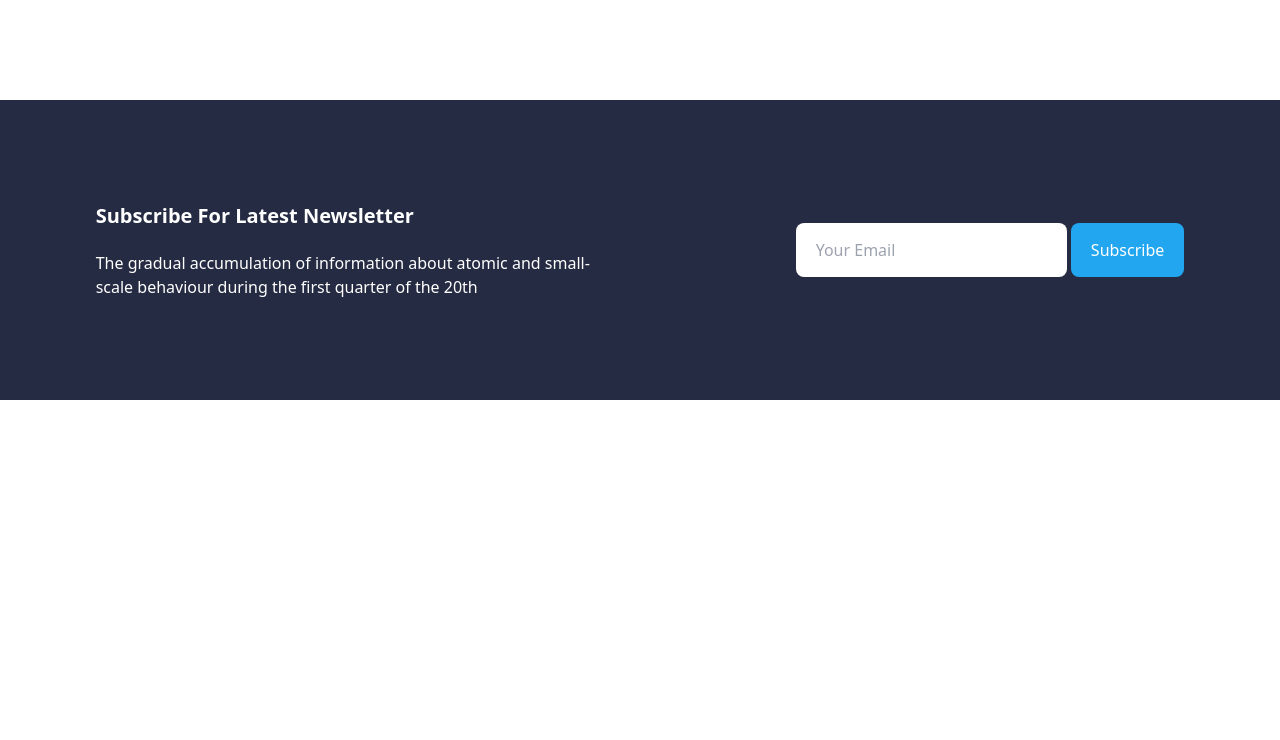
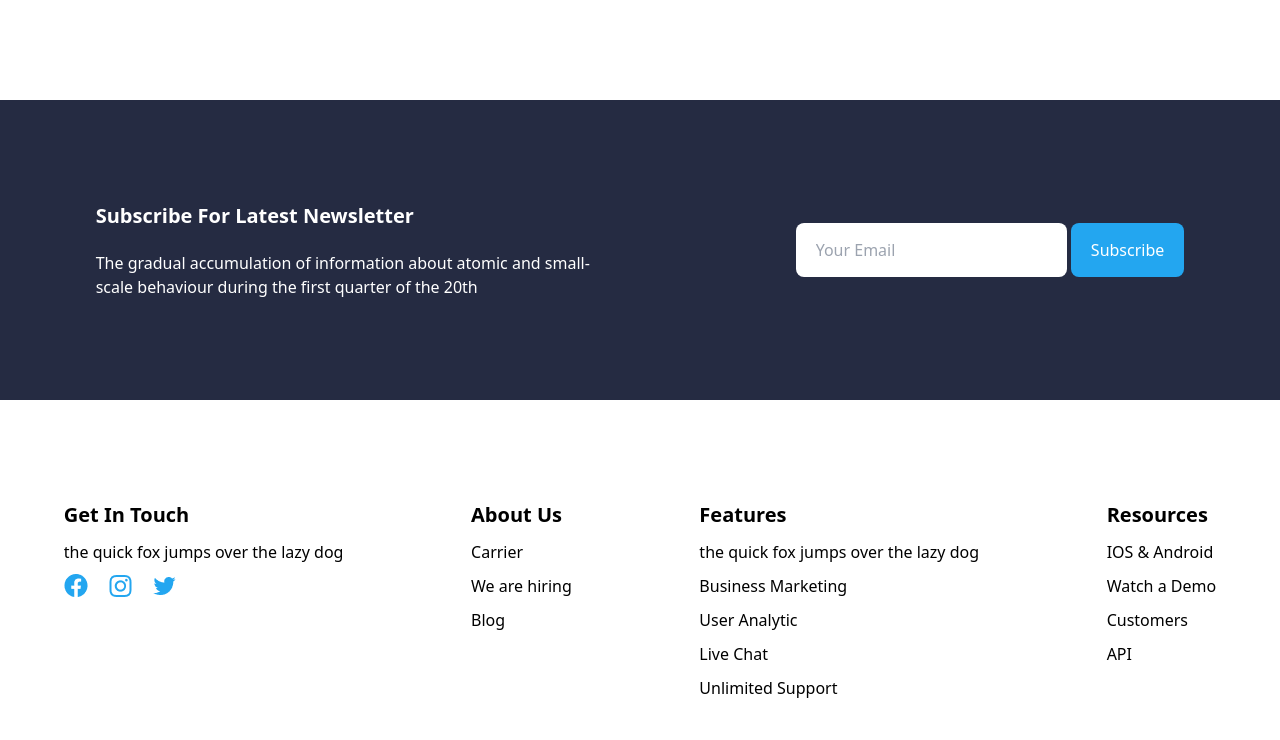
Before and after one commit to vibswift/html-tailwind-home-work, a website: page src/index.html in a window 1280 px wide. Shown: the part 3841-4581 px from the top of the page. Before the commit the page ends 4341 px from the top, so only its background shows below. Drawn offline with nearby package versions, Linux system fonts and the light colour scheme; files that its build step writes are made by us from their sources.

Commit message:
footer section8

```diff
--- a/src/index.html
+++ b/src/index.html
@@ -483,8 +483,46 @@ small-scale behaviour during the first quarter of the 20th </p>
     <button class="bg-[#23A6F0] text-[white] px-[20px] py-[15px] rounded-[8px]">Subscribe</button>
 </div>
     </section>
+</main>
 
-</main>
+<footer>
+
+    <section class="lg:flex lg:justify-around">
+        <div class="block1 mb-[30px]">
+            <p class="text-[20px] font-bold mb-[10px]">Get In Touch</p>
+            <p class="mb-[10px]">the quick fox jumps over the
+lazy dog</p>
+<img src="./sur/sur10.png" alt="">
+        </div>
+
+          <div class="block1 mb-[30px]">
+            <p class="text-[20px] font-bold mb-[10px]">About Us</p>
+            <p class="mb-[10px]">Carrier</p>
+            <p class="mb-[10px]">We are hiring</p>
+            <p class="mb-[10px]">Blog</p>
+        </div>
+
+          <div class="block1 mb-[30px]">
+            <p class="text-[20px] font-bold mb-[10px]">Features</p>
+            <p class="mb-[10px]">the quick fox jumps over the
+lazy dog</p>
+            <p class="mb-[10px]">Business Marketing</p>
+            <p class="mb-[10px]">User Analytic</p>
+            <p class="mb-[10px]">Live Chat</p>
+            <p class="mb-[10px]">Unlimited Support</p>
+        </div>
+
+          <div class="block1 mb-[30px]">
+            <p class="text-[20px] font-bold mb-[10px]">Resources</p>
+            <p class="mb-[10px]">IOS & Android</p>
+            <p class="mb-[10px]">Watch a Demo</p>
+            <p class="mb-[10px]">Customers</p>
+            <p class="mb-[10px]">API</p>
+        </div>
+    </section>
+
+
+</footer>
 
 </body>
 </html>
```
Also changed, not shown: src/sur/sur10.png (added).
